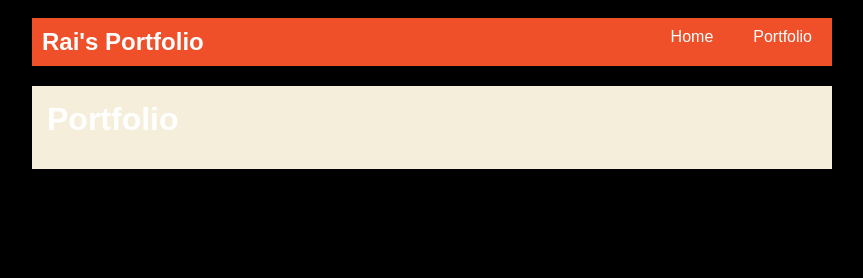
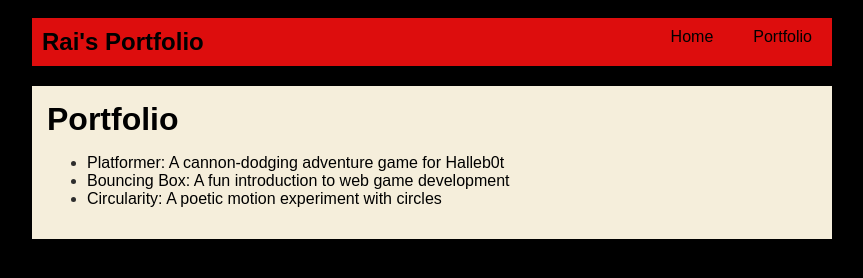
Before and after one commit to ErickAGXx/ErickAgXx.Github.io, a plain HTML site: page portfolio.html in a window 1280 px wide. Shown: the whole page, without its empty margins (208-1071 px from the left). Drawn offline with Linux system fonts and the light colour scheme.

Commit message:
color font changed

```diff
--- a/portfolio.html
+++ b/portfolio.html
@@ -19,6 +19,15 @@
 <div class ="content">
     <h1>Portfolio</h1>
     <ul id="portfolio">
+      <li>
+  <a href="fsd-projects/platformer/">Platformer: A cannon-dodging adventure game for Halleb0t</a>
+</li>
+<li>
+  <a href="fsd-projects/bouncing-box/">Bouncing Box: A fun introduction to web game development</a>
+</li>
+<li>
+  <a href="fsd-projects/circularity/">Circularity: A poetic motion experiment with circles</a>
+</li>
     </ul>
 </div>
     </main>
--- a/style.css
+++ b/style.css
@@ -1,3 +1,9 @@
+/* Portfolio website styles */
+.content h1 {
+color:#000000
+}
+
+
 body {
     background: rgb(0, 0, 0);
     color: rgb(45, 45, 45);
@@ -18,7 +24,7 @@ body {
 
 /* navigation menu */
 nav {
-    background: rgb(239, 80, 41);
+    background: rgb(221, 13, 13);
     margin: 0 auto;
     display: flex;
     padding: 10px;
@@ -27,7 +33,7 @@ nav {
 h1 {
     display: flex;
     align-items: center;
-    color: white;
+    color: rgb(0, 0, 0);
     flex: 1;
     margin: 0;
 }
@@ -46,7 +52,7 @@ h1 {
 
 a {
     text-decoration: none;
-    color: #fff;
+    color: #000000;
 }
 
 /* main container area beneath menu */
```
